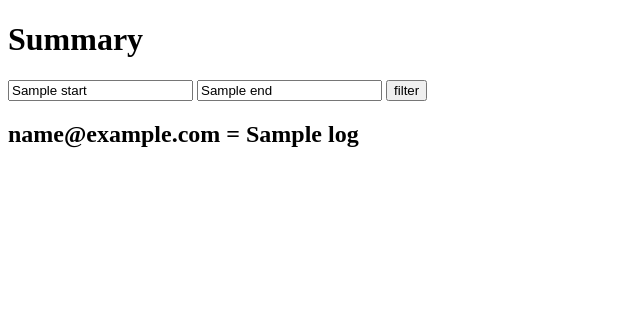
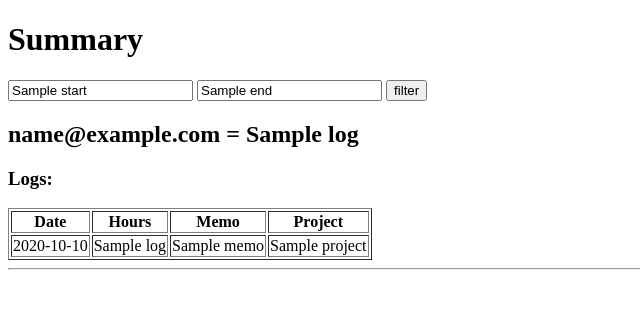
Before and after one commit to Swiftkind/tracker-backend, a Django app: template templates/projects/timesheet_summary.html in a window 1280 px wide. Shown: the top 309 px of the page, without its empty margins (0-640 px from the left). Run offline with Django 3.2, Linux system fonts and the light colour scheme; the template is opened without the code that fills it: most values are stand-ins (such as "Sample title", 1, 10 or a date in 2020).

Commit message:
fix user project queryset

```diff
--- a/projects/mixins.py
+++ b/projects/mixins.py
@@ -11,8 +11,9 @@ from .models import (
 
 
 class AdminLoginRequiredMixin(LoginRequiredMixin):
+
     def dispatch(self, request, *args, **kwargs):
-        if not request.user.is_authenticated and not request.user.is_superuser:
+        if not request.user.is_superuser:
             return self.handle_no_permission()
         return super(LoginRequiredMixin, self).dispatch(request, *args, **kwargs)
 
@@ -68,7 +69,7 @@ class TimeSheetMixin(object):
         """List user projects
         """
         projects = ProjectMember.objects.filter(account=user)
-        return Project.objects.filter(id__in=projects.values_list('id', flat=True))
+        return Project.objects.filter(id__in=projects.values_list('project__id', flat=True))
 
     def total_hours(self, queryset):
         """Get total hours
--- a/projects/views.py
+++ b/projects/views.py
@@ -28,7 +28,7 @@ class TimeLogTemplateView(LoginRequiredMixin,
                                                 start__day=today.day
                                             ).order_by('-start')
         week_dates = self.week_date()
-        weekly_timesheet = user_timesheet.filter(start__range=[week_dates['start_date'], week_dates['current_date']])
+        weekly_timesheet = user_timesheet.filter(start__range=[week_dates['start_date'], week_dates['current_date']]).order_by('-start')
         context = {
             'is_logged': self.is_logged(request.user),
             'projects': self.user_projects(request.user),
@@ -73,7 +73,7 @@ class AdminTemplateView(AdminLoginRequiredMixin,
 
         for account in Account.objects.filter(is_superuser=False):
             user_timesheet = self.user_timesheet(user=account)
-            timesheets = user_timesheet.filter(start__range=[start, '{} 23:59:59'.format(end)])
+            timesheets = user_timesheet.filter(start__range=[start, '{} 23:59:59'.format(end)]).order_by('-start')
             account.log = self.total_hours(timesheets)
             account.timesheets = timesheets
             users.append(account)
--- a/templates/projects/timesheet_summary.html
+++ b/templates/projects/timesheet_summary.html
@@ -14,6 +14,30 @@
 {% for user in users %}
 <h2>{{ user.email }} = {{ user.log }}</h2>
 
+<h3>Logs: </h3>
+
+<table border="1">
+    <thead>
+        <tr>
+            <th>Date</th>
+            <th>Hours</th>
+            <th>Memo</th>
+            <th>Project</th>
+        </tr>
+    </thead>
+    <tbody>
+        {% for log in user.timesheets  %}
+        <tr>
+            <td>{{ log.start|date:"Y-m-d" }}</td>
+            <td>{{ log.log }}</td>
+            <td>{{ log.memo }}</td>
+            <td>{{ log.member.project.name }}</td>
+        </tr>
+        {% endfor %}
+    </tbody>
+</table>
+
+<hr/>
 {% endfor %}
 
 {% endblock %}
```
Also changed, not shown: templates/projects/timelog.html (+6 -5 lines).
